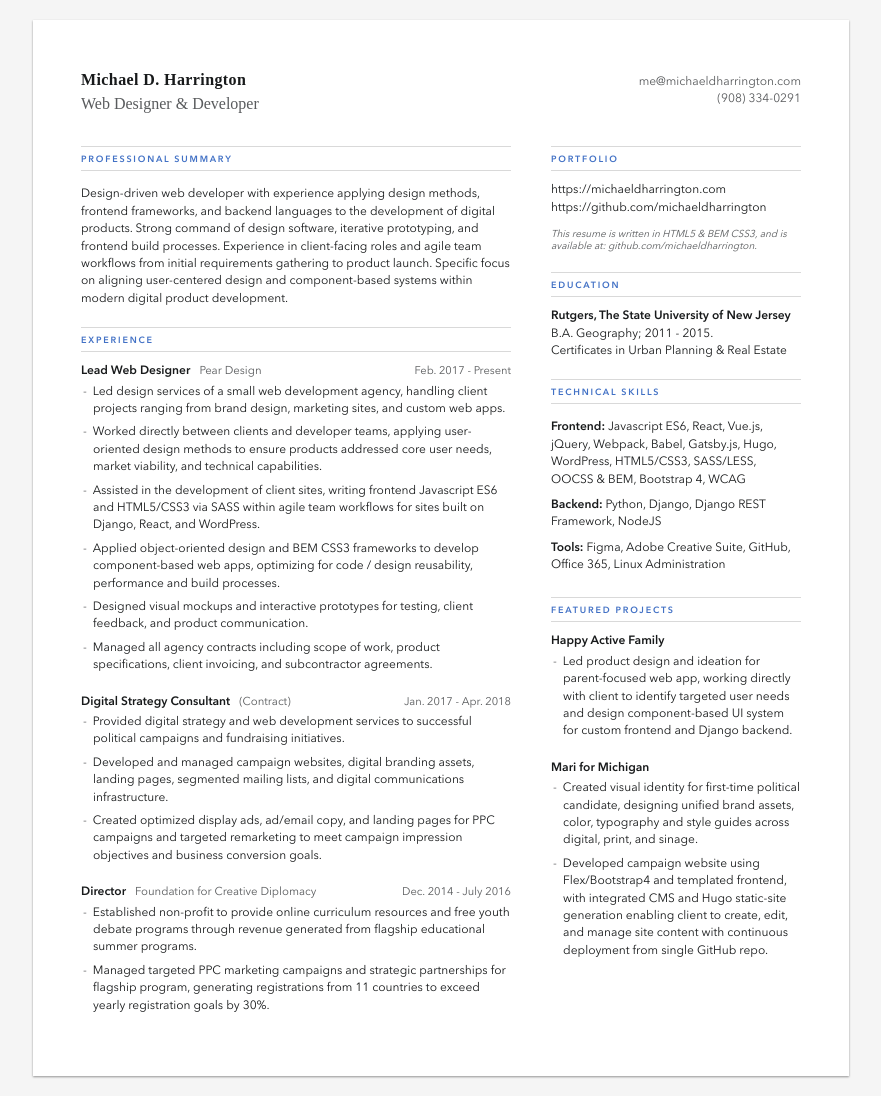
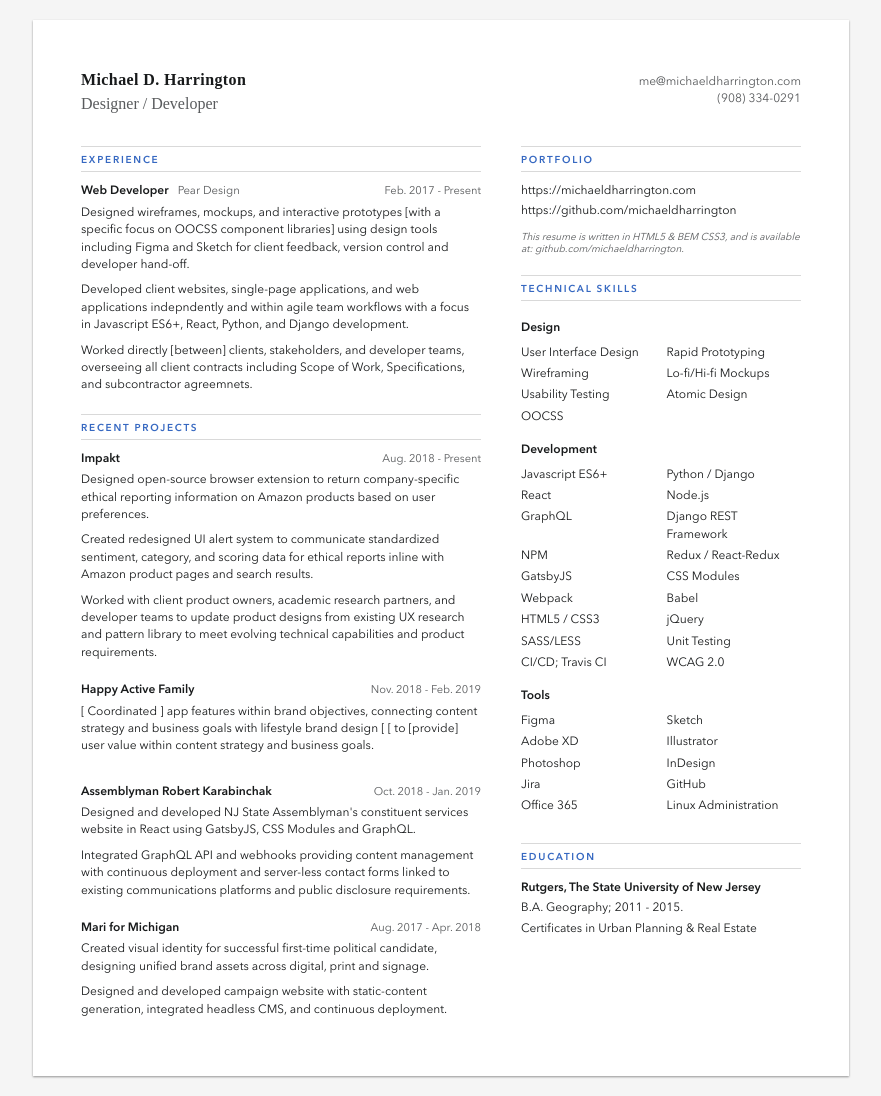
Before and after one commit to michaeldharrington/resume, a plain HTML site: page index.html in a window 1280 px wide. Shown: the whole page, without its empty margins (199-1080 px from the left). Drawn offline with Linux system fonts and the light colour scheme; a web font is replaced by a local one.

Commit message:
working on

```diff
--- a/css/style.css
+++ b/css/style.css
@@ -92,10 +92,10 @@ a:hover {
 .sections{
   order: 2;
   flex-basis: auto;
-  width: calc(100% - 290px);
+  width: calc(100% - 320px);
 }
 .sidebar{
-  width: 250px;
+  width: 280px;
   margin-left: 40px;
   order: 3;
   flex-basis: auto;
@@ -113,10 +113,10 @@ a:hover {
 .section__label--border{
   font-family: 'AvenirDemi';
   text-transform: uppercase;
-  letter-spacing: 0.2em;
-  font-size: 9px;
+  letter-spacing: 0.175em;
+  font-size: 10px;
   font-weight: 900;
-  color: rgba(19,77,182,0.8);
+  color: rgba(19,77,182,0.85);
   padding: 8px 0px 6px 0px;
   line-height: 1;
   border-top: 0.5px solid rgba(0,0,0,0.15);
@@ -159,7 +159,12 @@ a:hover {
   margin: 0;
 }
 .role__detail{
-  padding: 3px 0px 3px 0;
+  padding: 4px 0px 4px 0;
+  min-width: 100%;
+}
+
+/*
+.role__detail{
   margin-left: 12px;
   text-indent: -10px;
 }
@@ -168,16 +173,55 @@ a:hover {
   padding-right: 3px;
   color: rgba(34,36,39,0.75);
 }
+*/
+
+.skill__container{
+  padding: 8px 0px;
+}
+.skill__label{
+  padding: 0px 0 0;
+}
+.skill__list {
+  display: flex;
+  flex-wrap: wrap;
+  width: 100%;
+  justify-content: space-between;
+  list-style: none;
+  padding: 0;
+  margin: 3px 0 0;
+}
+.skill{
+  padding: 4px 0 0;
+  width: 48%;
+
+}
+
+/*
 .skill {
-  padding: 4px 0px 4px 0px;
+  padding: 3px 0;
+  width: 40%;
+  background: rgba(255,0,0,0.1);
+  text-indent: -10px;
+  margin-left: 12px;
 }
-.skill__list--label{
+.skill::before{
+  content: "-";
+  padding-right: 3px;
+  color: rgba(34,36,39,0.75);
+}
+*/
+.skill__label{
+  width: 100%;
   font-family: 'AvenirDemi';
 }
 .bottom{
   align-self: flex-end;
   order: 99;
 
+}
+.portfolio__links>a{
+  display: block;
+  margin: 2px 0 0;
 }
 .portfolio__label{
   padding-top: 12px;
@@ -192,3 +236,6 @@ span.alert {
   background: rgba(249,220,92,0.45);
 }
 */
+.education__detail {
+  padding: 3px 0 0;
+}
--- a/index.html
+++ b/index.html
@@ -15,7 +15,7 @@
         </span>
         <br>
         <span class="header__role">
-          Web Designer & Developer
+          Designer / Developer
         </span>
       </div>
       <div class="header__contact">
@@ -30,6 +30,7 @@
     </div>
 
     <div class="sections">
+      <!--
       <div class="section">
         <div class="section__label--border">
           Professional Summary
@@ -41,39 +42,115 @@
           Specific focus on aligning user-centered design and component-based systems within modern digital product development.
         </p>
       </div>
-      <div class="section">
+      -->
+      <section class="section">
         <div class="section__label--border">
           Experience
         </div>
         <div class="role">
           <div class="role__header">
             <div class="">
-              <span class="role__title">Lead Web Designer</span>
+              <span class="role__title">Web Developer</span>
               <span class="role__company">Pear Design</span>
             </div>
             <span class="role__date">Feb. 2017 - Present</span>
           </div>
           <ul class="role__details">
             <li class="role__detail">
-              Led design services of a small web development agency, handling client projects ranging from brand design, marketing sites, and custom web apps.
+              Designed wireframes, mockups, and interactive prototypes [with a specific focus on OOCSS component libraries] using design tools including Figma and Sketch for client feedback, version control and developer hand-off.
             </li>
             <li class="role__detail">
-              Worked directly between clients and developer teams, applying user-oriented design methods to ensure products addressed core user needs, market viability, and technical capabilities.
+              Developed client websites, single-page applications, and web applications indepndently and within agile team workflows with a focus in Javascript ES6+, React, Python, and Django development.
             </li>
             <li class="role__detail">
-              Assisted in the development of client sites, writing frontend Javascript ES6 and HTML5/CSS3 via SASS within agile team workflows for sites built on Django, React, and WordPress.
-            </li>
-            <li class="role__detail">
-              Applied object-oriented design and BEM CSS3 frameworks to develop component-based web apps, optimizing for code / design reusability, performance and build processes.
-            </li>
-            <li class="role__detail">
-              Designed visual mockups and interactive prototypes for testing, client feedback, and product communication.
-            </li>
-            <li class="role__detail">
-              Managed all agency contracts including scope of work,  product specifications, client invoicing, and subcontractor agreements.
+              Worked directly [between] clients, stakeholders, and developer teams, overseeing all client contracts including Scope of Work, Specifications, and subcontractor agreemnets.
             </li>
           </ul>
         </div>
+
+        <div class="section__label--border">
+          Recent Projects
+        </div>
+
+        <div class="role">
+          <div class="role__header">
+            <div class="">
+              <span class="role__title">Impakt</span>
+            </div>
+            <span class="role__date">Aug. 2018 - Present</span>
+          </div>
+          <ul class="role__details">
+            <li class="role__detail">
+                Designed open-source browser extension to return company-specific ethical reporting information on Amazon products based on user preferences.
+            </li>
+            <li class="role__detail">
+                Created redesigned UI alert system to communicate standardized sentiment, category, and scoring data for ethical reports inline with Amazon product pages and search results.
+            </li>
+            <li class="role__detail">
+                Worked with client product owners, academic research partners, and developer teams to update product designs from existing UX research and pattern library to meet evolving technical capabilities and product requirements.
+            </li>
+            <!--
+              <li class="role__detail">
+                Designed and developed product marketing and community blog website alongside extension developer team with Django REST / Wagtail CMS.
+              </li>
+            -->
+          </ul>
+        </div>
+
+        <div class="role">
+          <div class="role__header">
+            <div class="">
+              <span class="role__title">Happy Active Family</span>
+            </div>
+            <span class="role__date">Nov. 2018 - Feb. 2019</span>
+          </div>
+          <ul class="role__details">
+            <li class="role__detail">
+                [ Coordinated ] app features within brand objectives, connecting content strategy and business goals with lifestyle brand design  [ [ to [provide] user value within content strategy and business goals.
+            </li>
+            <li class="role__detail">
+
+            </li>
+          </ul>
+        </div>
+
+        <div class="role">
+          <div class="role__header">
+            <div class="">
+              <span class="role__title">Assemblyman Robert Karabinchak</span>
+            </div>
+            <span class="role__date">Oct. 2018 - Jan. 2019</span>
+          </div>
+          <ul class="role__details">
+            <li class="role__detail">
+                Designed and developed NJ State Assemblyman's constituent services website in React using GatsbyJS, CSS Modules and GraphQL.
+            </li>
+            <li class="role__detail">
+                Integrated GraphQL API and webhooks providing content management with continuous deployment and server-less contact forms linked to existing communications platforms and public disclosure requirements.
+            </li>
+          </ul>
+        </div>
+
+
+          <div class="role">
+            <div class="role__header">
+              <div class="">
+                <span class="role__title">Mari for Michigan</span>
+              </div>
+              <span class="role__date">Aug. 2017 - Apr. 2018</span>
+            </div>
+            <ul class="role__details">
+              <li class="role__detail">
+                Created visual identity for successful first-time political candidate, designing unified brand assets across digital, print and signage.
+              </li>
+              <li class="role__detail">
+                Designed and developed campaign website with static-content generation, integrated headless CMS, and continuous deployment.
+              </li>
+            </ul>
+          </div>
+
+        <!--
+
 
         <div class="role">
           <div class="role__header">
@@ -95,42 +172,155 @@
             </li>
           </ul>
         </div>
-
-        <div class="role">
-          <div class="role__header">
-            <div class="">
-              <span class="role__title">Director</span>
-              <span class="role__company">Foundation for Creative Diplomacy</span>
-            </div>
-            <span class="role__date">Dec. 2014 - July 2016</span>
-          </div>
-          <ul class="role__details">
-            <li class="role__detail">
-              Established non-profit to provide online curriculum resources and free youth debate programs through revenue generated from flagship educational summer programs.
-            </li>
-            <li class="role__detail">
-              Managed targeted PPC marketing campaigns and strategic partnerships for flagship program, generating registrations from 11 countries to exceed yearly registration goals by 30%.
-            </li>
-          </ul>
-        </div>
-      </div>
+        -->
+      </section>
 
     </div>
 
     <div class="sidebar">
 
-      <div class="section">
+      <section class="section">
         <div class="section__label--border">
-          portfolio
+          Portfolio
         </div>
-        <a href="https://michaeldharrington.com">https://michaeldharrington.com</a>
-        <a href="https://github.com/michaeldharrington">https://github.com/michaeldharrington</a>
+        <div class="portfolio__links">
+          <a class="portfolio__item" href="https://michaeldharrington.com">https://michaeldharrington.com</a></p>
+          <a class="portfolio__item" href="https://github.com/michaeldharrington">https://github.com/michaeldharrington</a>
+        </div>
 
         <p class="portfolio__label"><span>This resume is written in HTML5 & BEM CSS3, and is available at: <a href="#">github.com/michaeldharrington</a>.</span>
 
-      </div>
+        </section>
 
-      <div class="section">
+
+      <section class="section">
+        <div class="section__label--border">
+          Technical Skills
+        </div>
+        <div class="skill__container">
+          <p class="skill__label">Design</p>
+          <ul class="skill__list">
+            <li class="skill">
+              User Interface Design
+            </li>
+            <li class="skill">
+              Rapid Prototyping
+            </li>
+            <li class="skill">
+              Wireframing
+            </li>
+            <li class="skill">
+              Lo-fi/Hi-fi Mockups
+            </li>
+            <li class="skill">
+              Usability Testing
+            </li>
+            <li class="skill">
+              Atomic Design
+            </li>
+            <li class="skill">
+              OOCSS
+            </li>
+          </ul>
+        </div>
+        <div class="skill__container">
+          <div class="skill__label">Development</div>
+          <ul class="skill__list">
+            <li class="skill">
+              Javascript ES6+
+            </li>
+            <li class="skill">
+              Python / Django
+            </li>
+            <li class="skill">
+              React
+            </li>
+            <li class="skill">
+              Node.js
+            </li>
+            <li class="skill">
+              GraphQL
+            </li>
+            <li class="skill">
+              Django REST Framework
+            </li>
+            <li class="skill">
+              NPM
+            </li>
+            <li class="skill">
+              Redux / React-Redux
+            </li>
+            <li class="skill">
+              GatsbyJS
+            </li>
+            <li class="skill">
+              CSS Modules
+            </li>
+            <li class="skill">
+              Webpack
+            </li>
+            <li class="skill">
+              Babel
+            </li>
+            <li class="skill">
+              HTML5 / CSS3
+            </li>
+            <li class="skill">
+              jQuery
+            </li>
+            <li class="skill">
+              SASS/LESS
+            </li>
+            <li class="skill">
+              Unit Testing
+            </li>
+            <li class="skill">
+              CI/CD; Travis CI
+            </li>
+            <li class="skill">
+              WCAG 2.0
+            </li>
+          </ul>
+        </div>
+
+        <div class="skill__container">
+          <p class="skill__label">Tools</p>
+          <ul class="skill__list">
+            <li class="skill">
+              Figma
+            </li>
+            <li class="skill">
+              Sketch
+            </li>
+            <li class="skill">
+              Adobe XD
+            </li>
+            <li class="skill">
+              Illustrator
+            </li>
+            <li class="skill">
+              Photoshop
+            </li>
+            <li class="skill">
+              InDesign
+            </li>
+            <li class="skill">
+              Jira
+            </li>
+            <li class="skill">
+              GitHub
+            </li>
+            <li class="skill">
+              Office 365
+            </li>
+            <li class="skill">
+              Linux Administration
+            </li>
+          </ul>
+        </div>
+      </section>
+
+      <section class="section">
         <div class="section__label--border">
           Education
         </div>
@@ -140,51 +330,14 @@
           </div>
         </div>
         <div class="role__details">
-          <p class="">
-            B.A. Geography; 2011 - 2015. <br> Certificates in Urban Planning & Real Estate
+          <p class="education__detail">
+            B.A. Geography; 2011 - 2015.
+          </p>
+          <p class="education__detail">
+            Certificates in Urban Planning & Real Estate
           </p>
         </div>
-      </div><div class="section">
-        <div class="section__label--border">
-          Technical Skills
-        </div>
-        <p class="skill"><span class="skill__list--label">Frontend: </span>Javascript ES6, React, Vue.js, jQuery, Webpack, Babel, Gatsby.js, Hugo, WordPress, HTML5/CSS3, SASS/LESS, OOCSS & BEM, Bootstrap 4, WCAG</p>
-        <p class="skill"><span class="skill__list--label">Backend: </span>Python, Django, Django REST Framework, NodeJS</p>
-        <p class="skill"><span class="skill__list--label">Tools: </span>Figma, Adobe Creative Suite, GitHub, Office 365, Linux Administration</p>
-      </div>
-
-      <div class="section">
-        <div class="section__label--border">
-          Featured Projects
-        </div>
-        <div class="role">
-          <div class="role__header">
-            <div class="role__title">
-              Happy Active Family
-            </div>
-          </div>
-          <div class="role__details">
-            <div class="role__detail">
-              Led product design and ideation for parent-focused web app, working directly with client to identify targeted user needs and design component-based UI system for custom frontend and Django backend.
-            </div>
-          </div>
-        </div>
-        <div class="role">
-          <div class="role__header">
-            <div class="role__title">
-              Mari for Michigan
-            </div>
-          </div>
-          <div class="role__details">
-            <div class="role__detail">
-              Created visual identity for first-time political candidate, designing unified brand assets, color, typography and style guides across digital, print, and sinage.
-            </div>
-            <div class="role__detail">
-              Developed campaign website using Flex/Bootstrap4 and templated frontend, with integrated CMS and Hugo static-site generation enabling client to create, edit, and manage site content with continuous deployment from single GitHub repo.
-            </div>
-          </div>
-        </div>
-      </div>
+      </section>
     </div>
   </div>
 </body>
```
